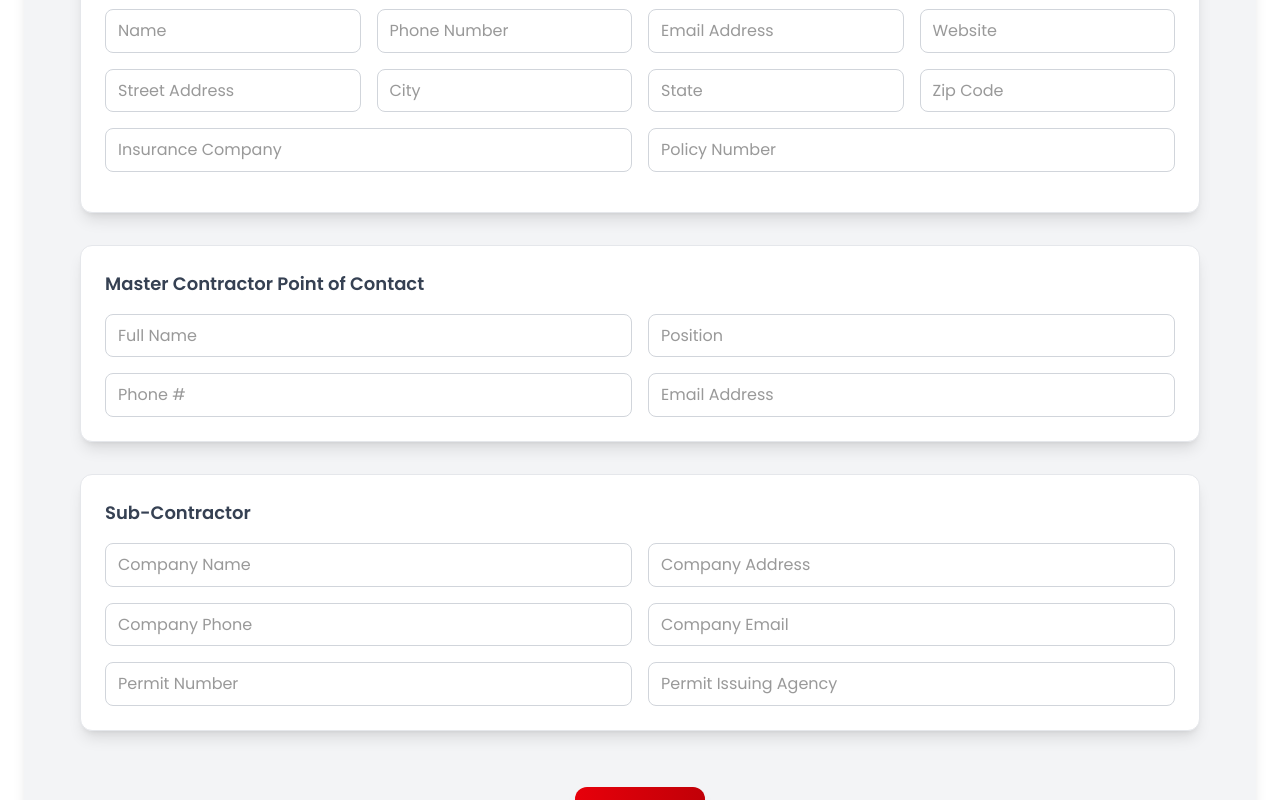
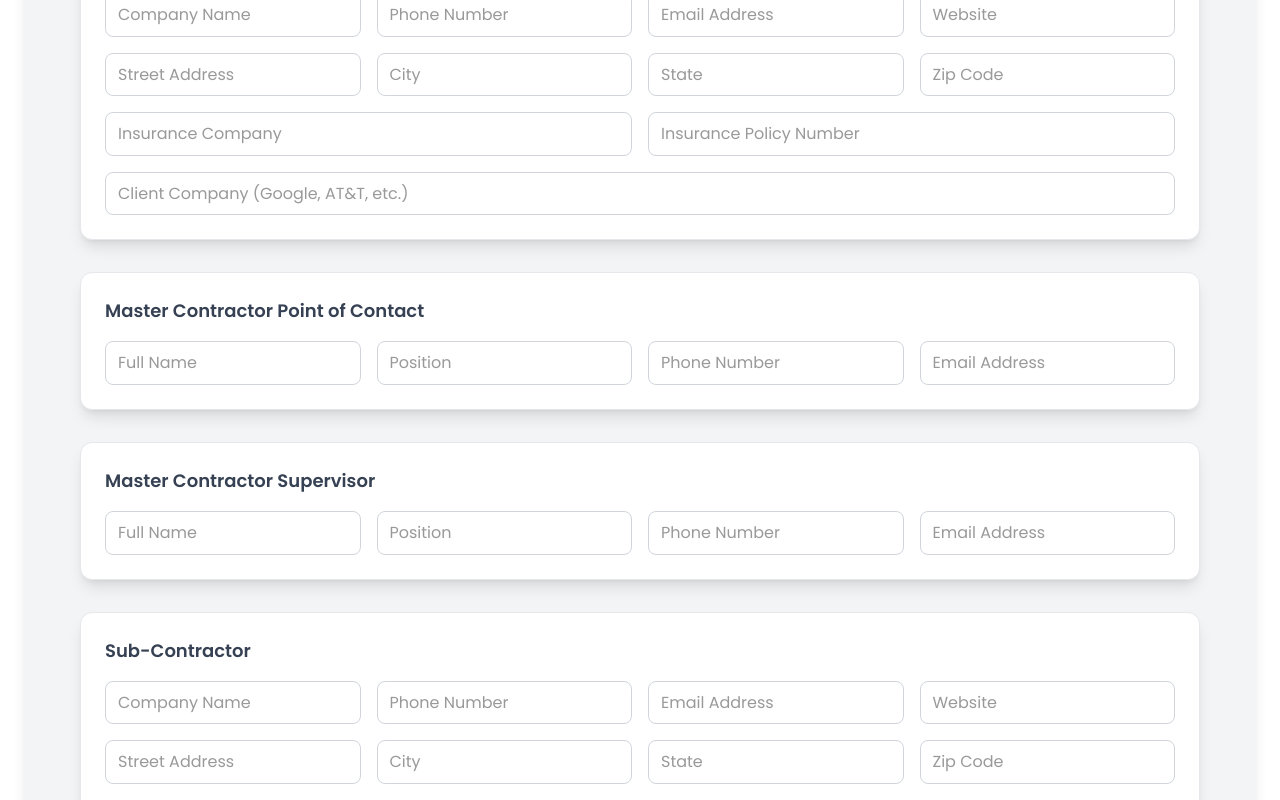
Before and after one commit to akunna1/Hazmat-Underground-Form, a Next.js app: page / in a window 1280 px wide. Shown: the part 300-1100 px from the top of the page. Built offline with nearby package versions, Linux system fonts and the light colour scheme.

Commit message:
Adding form fields

```diff
--- a/app/components/Header.tsx
+++ b/app/components/Header.tsx
@@ -4,7 +4,7 @@ export default function Header() {
   return (
     <header className="bg-red-700 shadow-lg rounded-t-xl">
 
-      <div className="max-w-6xl mx-auto px-6 py-4 flex items-center gap-2 text-white">
+      <div className="max-w-6xl mx-auto px-6 py-2 flex items-center gap-2 text-white">
 
         <img
           src="/photos/DFD_Logo2.png"
--- a/app/components/Hero.tsx
+++ b/app/components/Hero.tsx
@@ -41,7 +41,7 @@ export default function Hero() {
         className="max-w-6xl mx-auto px-4 space-y-8"
       >
 
-        {/* Master Contractor Section */}
+        {/* Master Contractor */}
         <div className="bg-white rounded-xl shadow-lg hover:shadow-2xl transition p-6 border border-gray-200">
 
           <h2 className="text-lg font-semibold text-gray-700 mb-4">
@@ -49,10 +49,10 @@ export default function Hero() {
           </h2>
 
           <div className="grid grid-cols-1 md:grid-cols-2 lg:grid-cols-4 gap-4 mb-4">
-            <input name="masterCompanyName"  type="text" required placeholder="Name" className="input"/>
+            <input name="masterCompanyName"  type="text" required placeholder="Company Name" className="input"/>
             <input name="masterCompanyPhone" type="text" required placeholder="Phone Number" className="input"/>
             <input name="masterCompanyEmail" type="email" required placeholder="Email Address" className="input"/>
-            <input name="masterCompanyWebsite" type="url" required placeholder="Website" className="input"/>
+            <input name="masterCompanyWebsite" type="url" placeholder="Website" className="input"/>
           </div>
 
           <div className="grid grid-cols-1 md:grid-cols-2 lg:grid-cols-4 gap-4 mb-4">
@@ -64,55 +64,81 @@ export default function Hero() {
 
           <div className="grid grid-cols-1 md:grid-cols-2 gap-4 mb-4">
             <input name="masterInsuranceCompany"  type="text" required placeholder="Insurance Company" className="input"/>
-            <input name="masterInsurancePolicy" type="text" required placeholder="Policy Number" className="input"/>
+            <input name="masterInsurancePolicy" type="text" required placeholder="Insurance Policy Number" className="input"/>
+          </div>
+
+          <div className="grid grid-cols-1 gap-4">
+            <input name="masterClient" type="text" required placeholder="Client Company (Google, AT&T, etc.)" className="input"/>
           </div>
 
         </div>
 
 
-        {/* MASTER CONTRACTOR POINT OF CONTACT */}
+        {/* Master Contractor Point of Contact */}
         <div className="bg-white rounded-xl shadow-lg hover:shadow-2xl transition p-6 border border-gray-200">
 
           <h2 className="text-lg font-semibold text-gray-700 mb-4">
             Master Contractor Point of Contact
           </h2>
 
-          <div className="grid md:grid-cols-2 gap-4">
+          <div className="grid md:grid-cols-2 lg:grid-cols-4 gap-4">
+            <input name="masterContactName"  type="text" required placeholder="Full Name" className="input"/>
+            <input name="masterContactPosition" type="text" required placeholder="Position" className="input"/>
+            <input name="masterContactPhone" type="text" required placeholder="Phone Number" className="input"/>
+            <input name="masterContactEmail" type="email" required placeholder="Email Address" className="input"/>
+          </div>
 
-            <input name="masterContactName" placeholder="Full Name" className="input"/>
-
-            <input name="masterContactPosition" placeholder="Position" className="input"/>
-
-            <input name="masterContactPhone" placeholder="Phone #" className="input"/>
-
-            <input name="masterContactEmail" placeholder="Email Address" className="input"/>
-
-          </div>
         </div>
 
 
-        {/* SUB CONTRACTOR */}
+        {/* Master Contractor Supervisor */}
+        <div className="bg-white rounded-xl shadow-lg hover:shadow-2xl transition p-6 border border-gray-200">
+
+          <h2 className="text-lg font-semibold text-gray-700 mb-4">
+            Master Contractor Supervisor
+          </h2>
+
+          <div className="grid md:grid-cols-2 lg:grid-cols-4 gap-4">
+            <input name="masterSupervisorName"  type="text" required placeholder="Full Name" className="input"/>
+            <input name="masterSupervisorPosition" type="text" required placeholder="Position" className="input"/>
+            <input name="masterSupervisorPhone" type="text" required placeholder="Phone Number" className="input"/>
+            <input name="masterSupervisorEmail" type="email" required placeholder="Email Address" className="input"/>
+          </div>
+
+        </div>
+
+
+        {/* Sub-Contractor */}
         <div className="bg-white rounded-xl shadow-lg hover:shadow-2xl transition p-6 border border-gray-200">
 
           <h2 className="text-lg font-semibold text-gray-700 mb-4">
             Sub-Contractor
           </h2>
 
-          <div className="grid md:grid-cols-2 gap-4">
+          <div className="grid grid-cols-1 md:grid-cols-2 lg:grid-cols-4 gap-4 mb-4">
+            <input name="subCompanyName"  type="text" required placeholder="Company Name" className="input"/>
+            <input name="subCompanyPhone" type="text" required placeholder="Phone Number" className="input"/>
+            <input name="subCompanyEmail" type="email" required placeholder="Email Address" className="input"/>
+            <input name="subCompanyWebsite" type="url" placeholder="Website" className="input"/>
+          </div>
 
-            <input name="subCompanyName" placeholder="Company Name" className="input"/>
+          <div className="grid grid-cols-1 md:grid-cols-2 lg:grid-cols-4 gap-4 mb-4">
+            <input name="subCompanyStreet"  type="text" required placeholder="Street Address" className="input"/>
+            <input name="subCompanyCity" type="text" required placeholder="City" className="input"/>
+            <input name="subCompanyState" type="text" required placeholder="State" maxLength={2} className="input"/>
+            <input name="subCompanyZip" type="text" required placeholder="Zip Code" className="input"/>
+          </div>
 
-            <input name="subCompanyAddress" placeholder="Company Address" className="input"/>
+          <div className="grid grid-cols-1 md:grid-cols-2 gap-4 mb-4">
+            <input name="subInsuranceCompany"  type="text" required placeholder="Insurance Company" className="input"/>
+            <input name="subInsurancePolicy" type="text" required placeholder="Insurance Policy Number" className="input"/>
+          </div>
 
-            <input name="subCompanyPhone" placeholder="Company Phone" className="input"/>
+          <div className="grid grid-cols-1 md:grid-cols-2 gap-4">
+            <input name="permitNumber" type="text" required placeholder="Permit Number" className="input"/>
+            <input name="permitIssuingAgency" type="text" required placeholder="Permit Issuing Agency" className="input"/>
+          </div>
 
-            <input name="subCompanyEmail" placeholder="Company Email" className="input"/>
-
-            <input name="permitNumber" placeholder="Permit Number" className="input"/>
-
-            <input name="permitAgency" placeholder="Permit Issuing Agency" className="input"/>
-
-          </div>
         </div>
 
 
```
